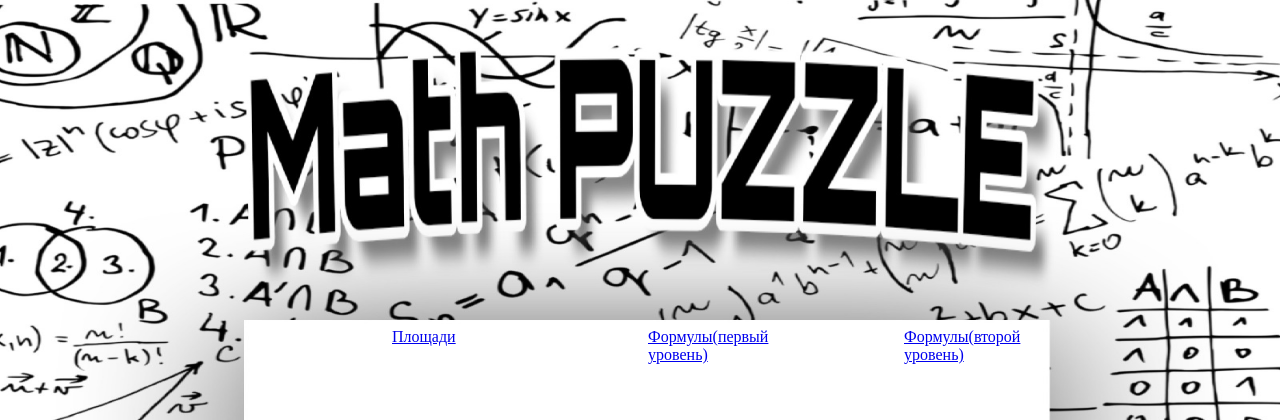
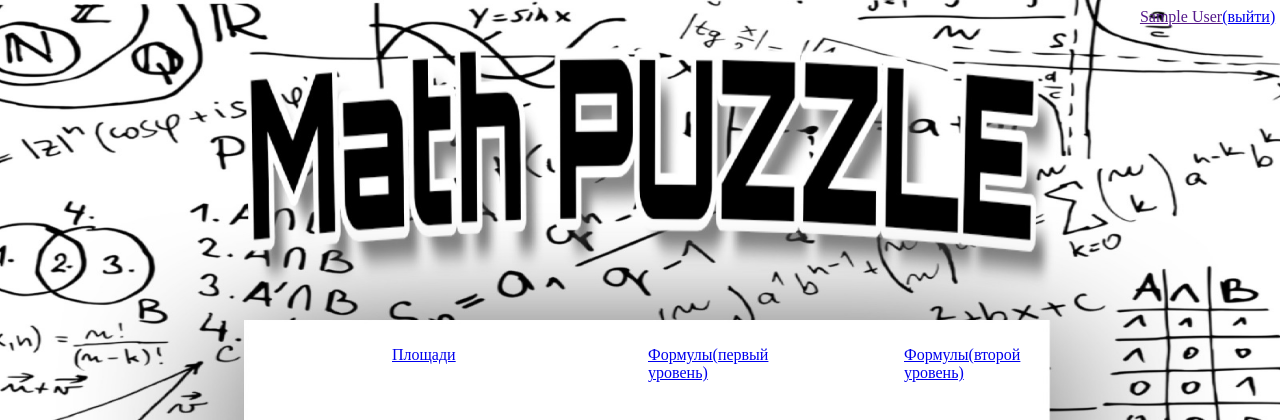
Before and after one commit to IlSand-dev/MathPuzzle, a Django app: page / in a window 1280 px wide. Shown: the top 420 px of the page. Run offline with Django 3.2, Linux system fonts and the light colour scheme; the visitor is signed in with stand-in values (Sample User, id 1).

Commit message:
fifth commit

```diff
--- a/mathPuzzle/templates/math_puzzle/menu.html
+++ b/mathPuzzle/templates/math_puzzle/menu.html
@@ -2,6 +2,9 @@
 
 
 {% block content %}
+    <div style="text-align:right;margin:0% 1%">
+        <a href="">{{user.get_full_name}}</a><a href="{% url 'logout' %}">(выйти)</a>
+    </div>
     <div style="margin:25% 30%;position: absolute; display:inline">
         <a href="{% url 'lvl1' %}">Площади</a>
     </div>
```
